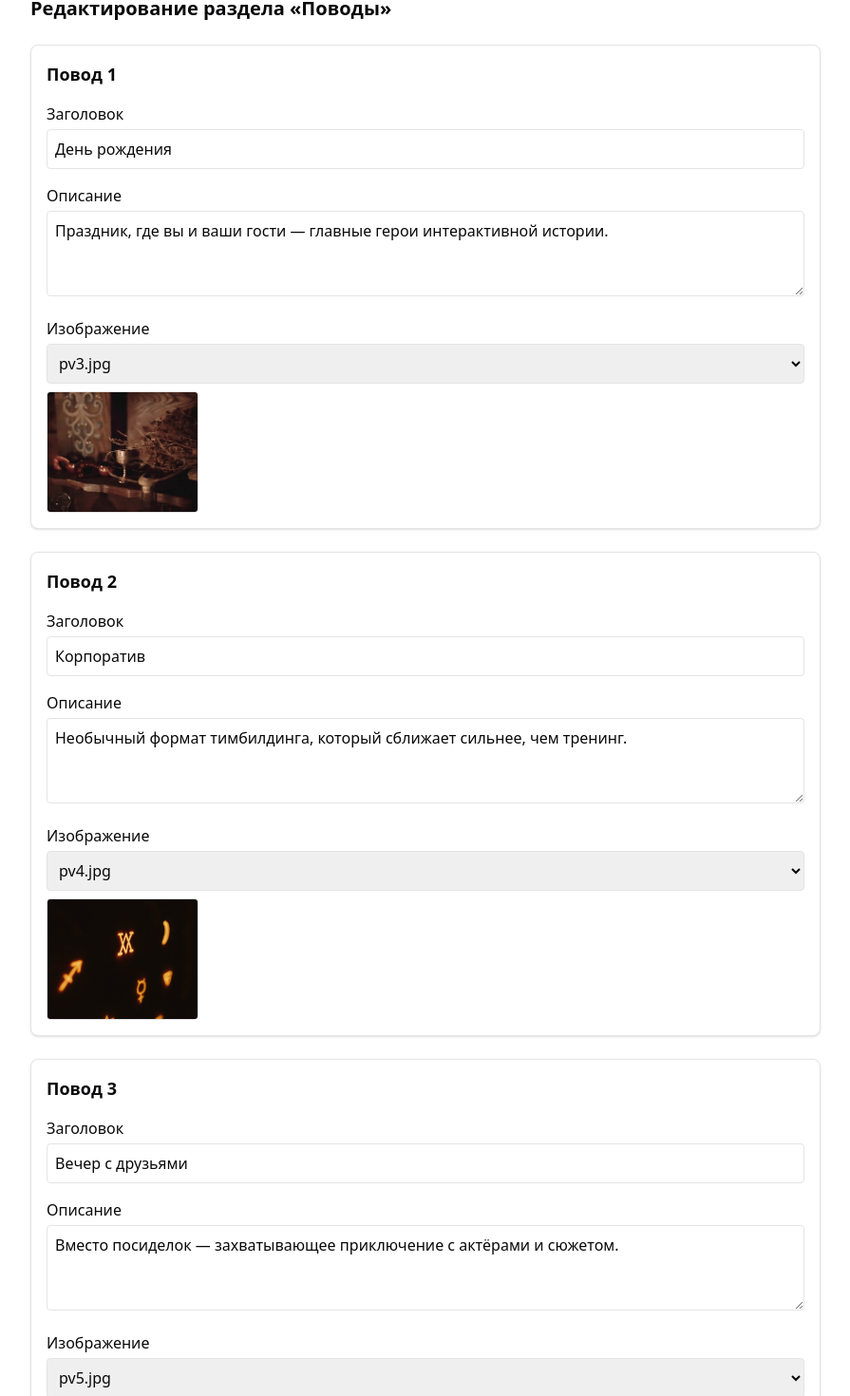
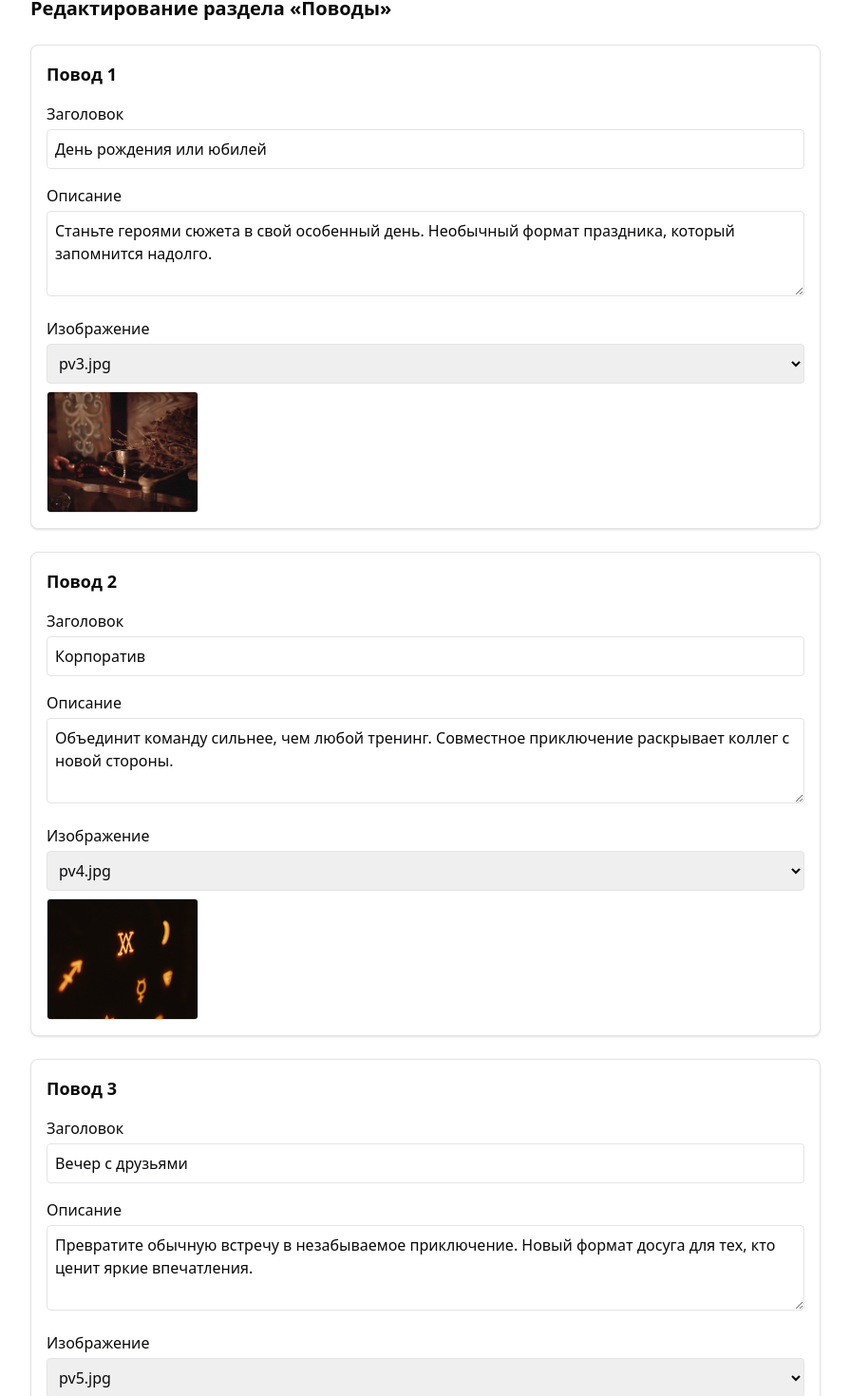
Before and after one commit to Ravildg/12zapisok-site, a Next.js app: page /admin in a window 1280 px wide. Shown: the part 5198-6668 px from the top of the page at 95% size, without its empty margins (192-1087 px from the left). Built offline with nearby package versions, Linux system fonts and the light colour scheme.

Commit message:
Update occasions-editor.tsx

```diff
--- a/components/admin/occasions-editor.tsx
+++ b/components/admin/occasions-editor.tsx
@@ -23,18 +23,18 @@ const availableImages = [
 
 const defaultOccasions: Occasion[] = [
   {
-    title: "День рождения",
-    description: "Праздник, где вы и ваши гости — главные герои интерактивной истории.",
+    title: "День рождения или юбилей",
+    description: "Станьте героями сюжета в свой особенный день. Необычный формат праздника, который запомнится надолго.",
     image: "/uploads/pv3.jpg",
   },
   {
     title: "Корпоратив",
-    description: "Необычный формат тимбилдинга, который сближает сильнее, чем тренинг.",
+    description: "Объединит команду сильнее, чем любой тренинг. Совместное приключение раскрывает коллег с новой стороны.",
     image: "/uploads/pv4.jpg",
   },
   {
     title: "Вечер с друзьями",
-    description: "Вместо посиделок — захватывающее приключение с актёрами и сюжетом.",
+    description: "Превратите обычную встречу в незабываемое приключение. Новый формат досуга для тех, кто ценит яркие впечатления.",
     image: "/uploads/pv5.jpg",
   },
 ]
```
